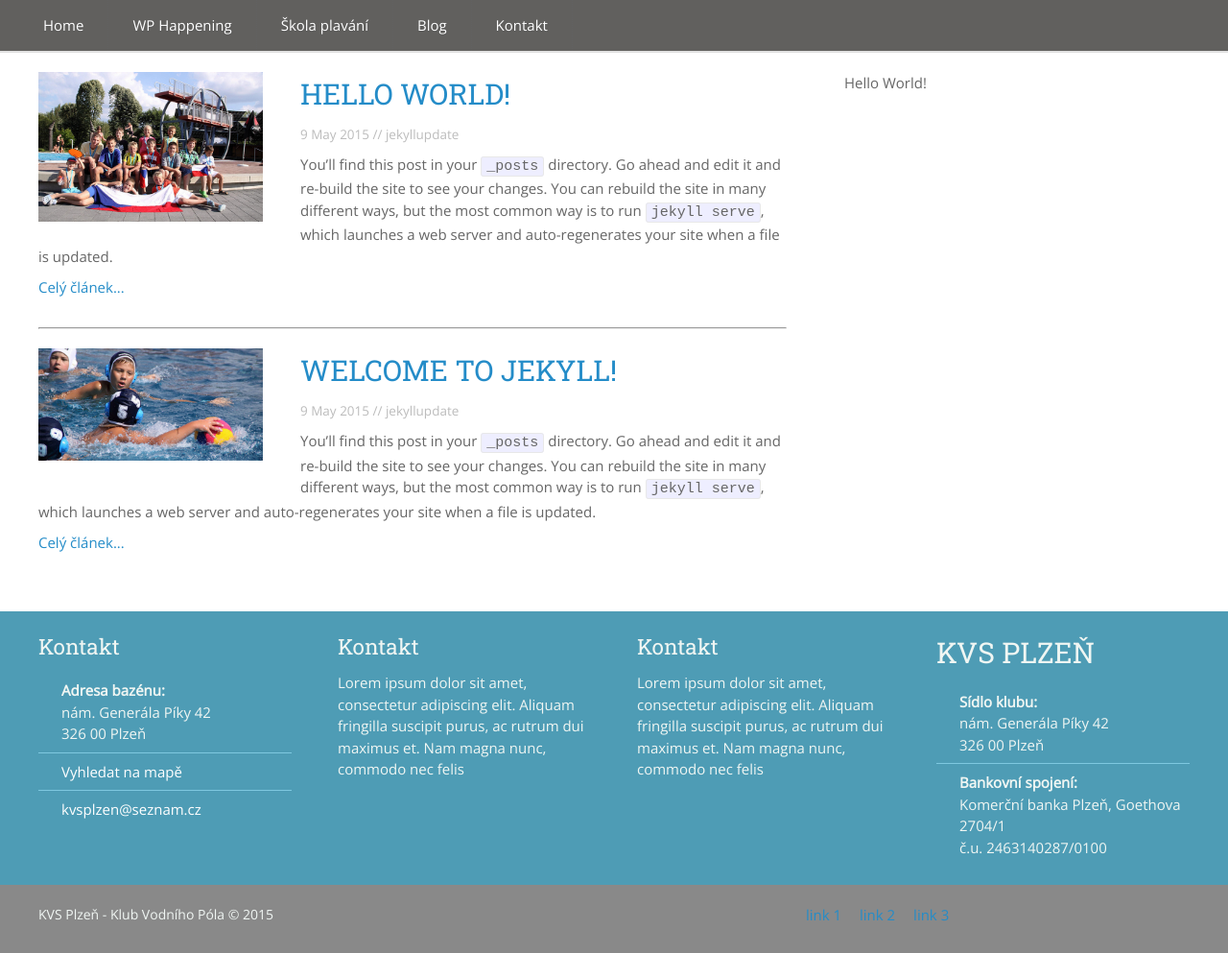
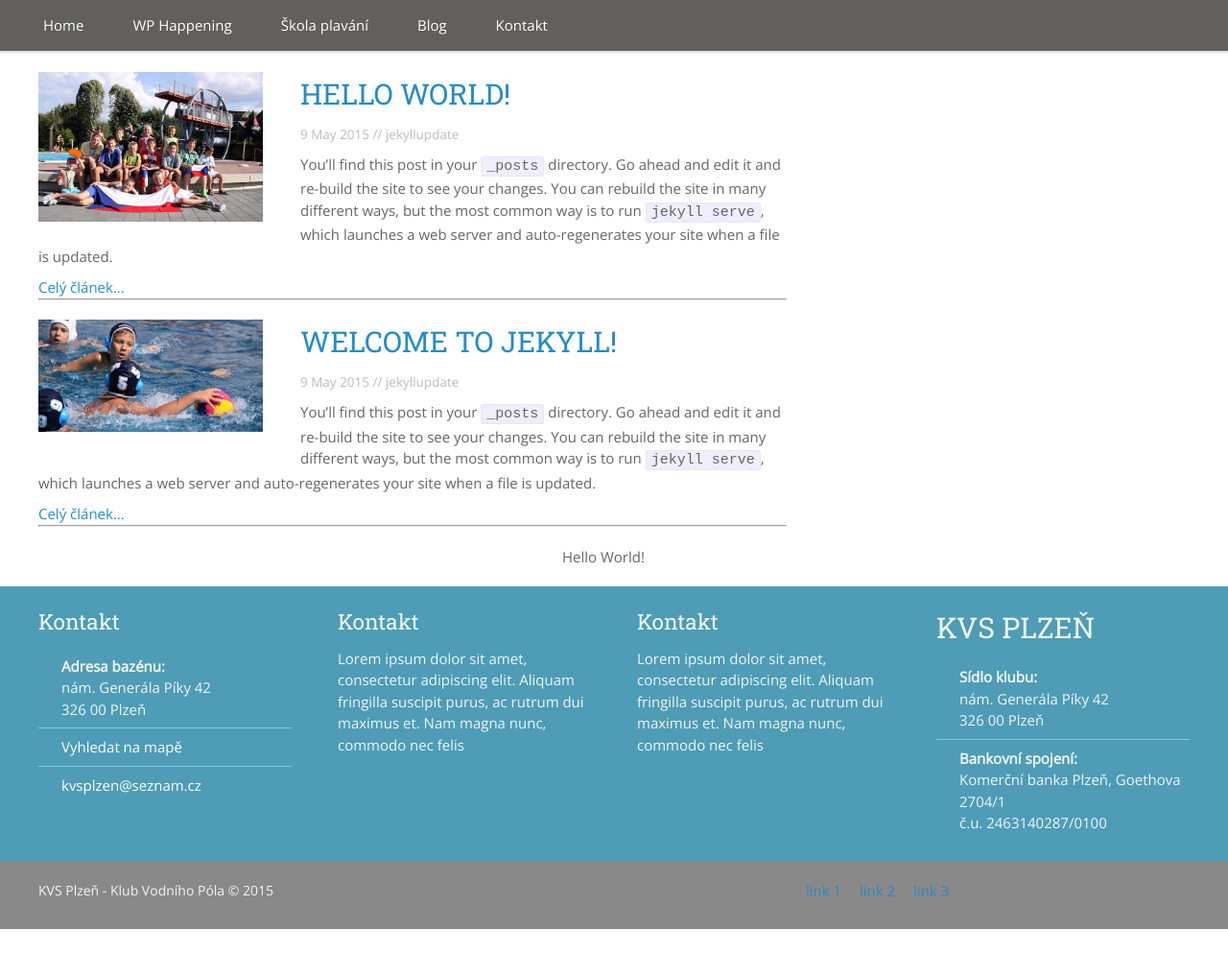
Before and after one commit to SteveVil/KVS-web, a Jekyll site: the page built from Blog/index.html, in a window 1280 px wide. Shown: the whole page at 96% size. Built offline with Jekyll 4.4.1, drawn with Linux system fonts in a browser that asks for light colours; the list of posts is cut into pages by our own code; after the commit the page ends 968 px from its top, so only the background shows below that.

Commit message:
Update index.html

```diff
--- a/Blog/index.html
+++ b/Blog/index.html
@@ -5,22 +5,23 @@
 
 <div class="wrapper">
 
-  <ul class="blog_content">
+  <div class="blog_content">
   {% for post in paginator.posts %}
-    <li>
+    <div class="post-content">
+	<div class="post-thumbnail">
 	 {% if post.thumbnail %}
 		<img src="{{ post.thumbnail }}" class="thumbnail" style="width=30%" align="center" />
 		{% else %}
 		<img src="/img/thumbnails/nothumbnail.jpg" class="thumbnail" style="width=30%" align="center" />
 		{% endif %}
-
-      <h1><a href="{{ post.url }}">{{ post.title }}</a></h1>
-      <p class="author"><span class="date">{{ post.date | date: "%-d %B %Y" }} // {{ post.categories }}</span></p>
-
-      {{ post.excerpt }}
-
-      <a class="btn" href="{{ BASE_PATH }}{{ post.url }}">Celý článek...</a>
-    </li>
+      	</div>
+     	<div class="post-text">
+	      <h1><a href="{{ post.url }}">{{ post.title }}</a></h1>
+	      <p class="author"><span class="date">{{ post.date | date: "%-d %B %Y" }} // {{ post.categories }}</span></p>
+	      {{ post.excerpt }}
+	      <a class="btn" href="{{ BASE_PATH }}{{ post.url }}">Celý článek...</a>
+    	</div>
+    </div>
     <hr>
    {% endfor%}
 
```
